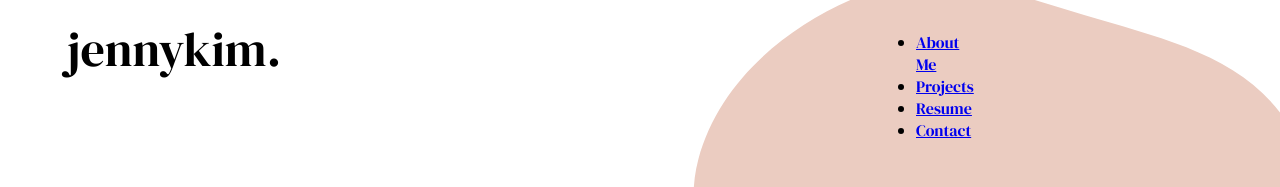
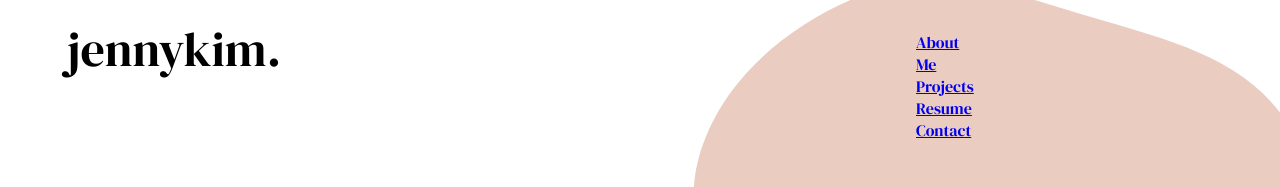
Before and after one commit to kim-jenny5/my-portfolio-site, a React (Create React App) app: page / in a window 1280 px wide. Shown: the top 187 px of the page. Built offline with nearby package versions, Linux system fonts and the light colour scheme; a web font is replaced by a local one.

Commit message:
made small edits to header bar's section css and html

```diff
--- a/public/style.css
+++ b/public/style.css
@@ -153,12 +153,16 @@ background: url(IMG_0858.jpg); */
 	top: 0px;
 }
 
-.header-nav .sections {
+.header-nav ul {
 	position: absolute;
-	/* width: 583px;
-	height: 67px; */
+	list-style: none;
 	left: 876px;
 	top: 15px;
+}
+
+.header-nav ul li {
+	/* float: left; */
+	display: inline-block;
 }
 
 .header-nav .logo {
--- a/src/HeaderNav.js
+++ b/src/HeaderNav.js
@@ -4,7 +4,7 @@ export default function HeaderNav() {
 	return (
 		<div className="title-text header-nav">
 			<span className="logo">jennykim.</span>
-			<ul className="sections">
+			<ul>
 				<li>
 					<a href="#aboutme">About Me</a>
 				</li>
```
